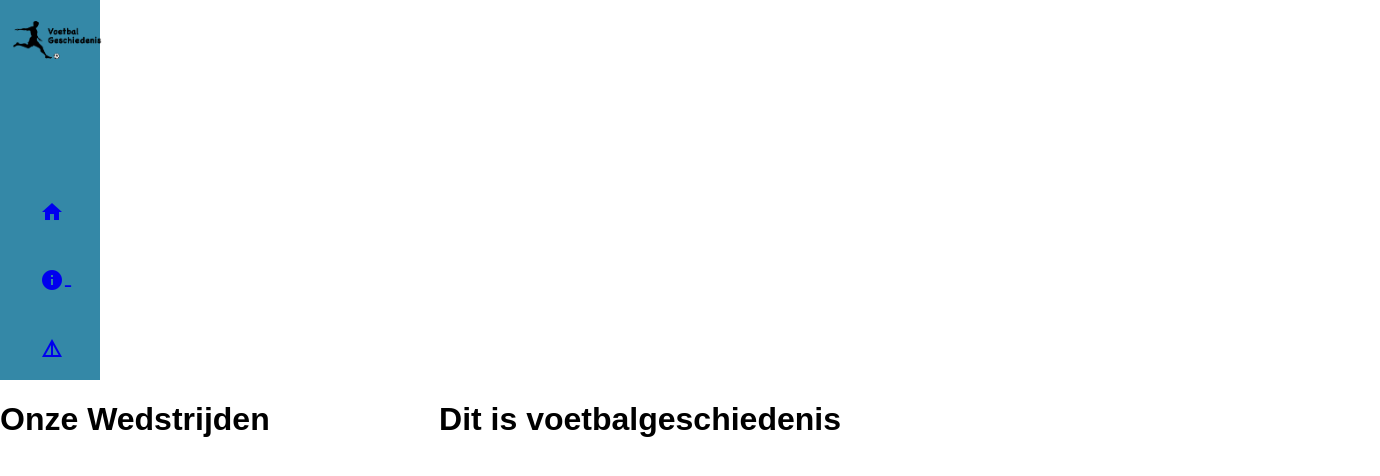
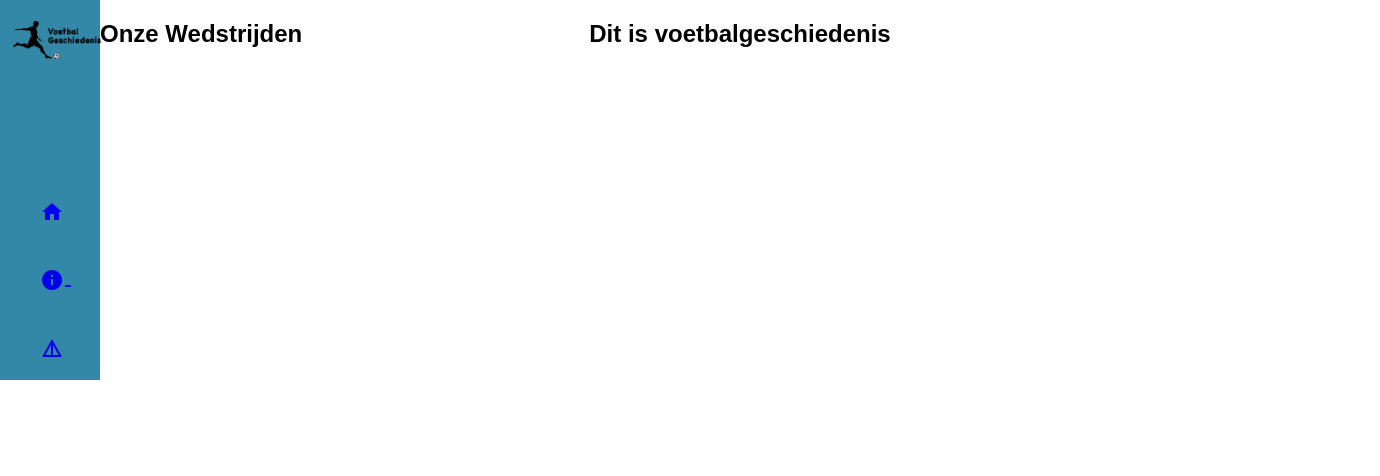
Before and after one commit to RobbertBons/Voetbalgeschiedenis, an Angular app in the folder Voetbalgeschiedenis/: page / in a window 1280 px wide. Shown: the top 476 px of the page, 1380 px wide, since content can reach past the window. Built offline with nearby package versions, Linux system fonts and the light colour scheme.

Commit message:
Update app.component.html

```diff
--- a/Voetbalgeschiedenis/src/app/app.component.html
+++ b/Voetbalgeschiedenis/src/app/app.component.html
@@ -1,9 +1,8 @@
 <main>
-  <div id="container">
+  <section class="navigatie">
     <app-nav></app-nav>
-
-    <div id="content">
-       <router-outlet></router-outlet>
-     </div>
-  </div>
+  </section>
+  <section class="content">
+    <router-outlet></router-outlet>
+  </section>
 </main>
```
